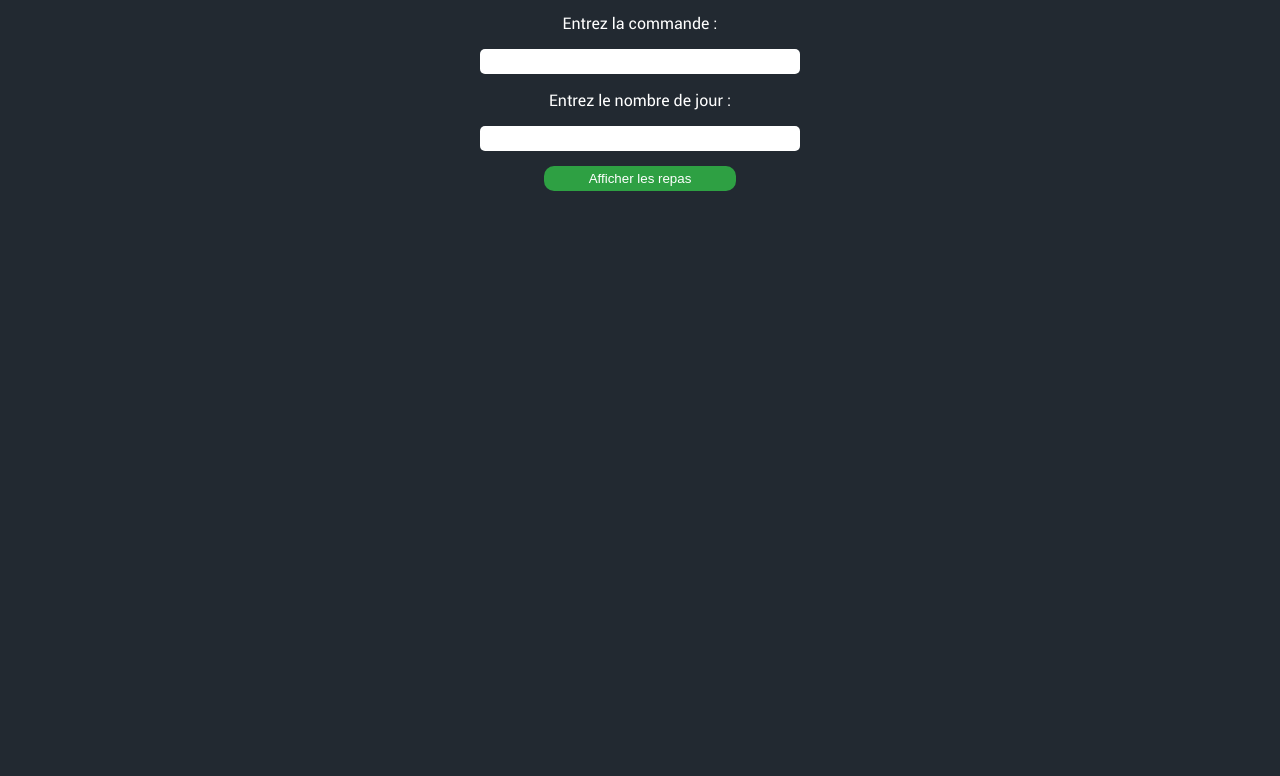
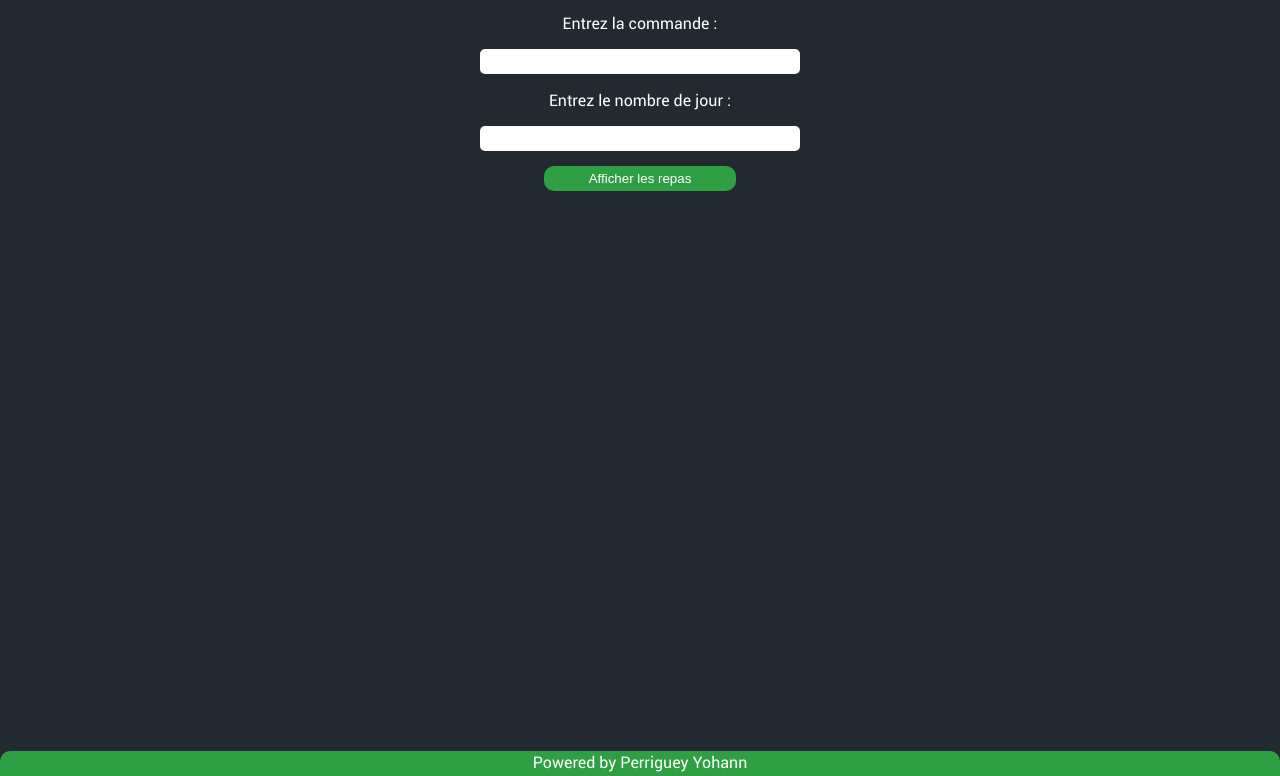
Before and after one commit to yohann-kevin/Triangle-du-miam, a website: page index.html in a window 1280 px wide. Shown: the part 98-874 px from the top of the page. Before the commit the page ends 800 px from the top, so only its background shows below. Drawn offline with Linux system fonts and the light colour scheme.

Commit message:
feat : add footer

```diff
--- a/src/main.js
+++ b/src/main.js
@@ -22,6 +22,9 @@ let btn = document.createElement("button");
 
 let triangleContainer = document.createElement("div");
 
+let footer = document.createElement("footer");
+let paraFooter = document.createElement("p");
+
 // initialise le programme et l'interface utilisateur
 function init() {
     header.id = "header";
@@ -45,6 +48,9 @@ function init() {
     btn.type = "submit";
     btn.textContent = "Afficher les repas";
     btn.id = "btnSubmit";
+
+    footer.id = "footer";
+    paraFooter.textContent = "Powered by Perriguey Yohann";
     display();
 }
 
@@ -60,6 +66,8 @@ function display() {
     section.appendChild(inputDay);
     section.appendChild(btnContainer);
     btnContainer.appendChild(btn);
+    body.appendChild(footer);
+    footer.appendChild(paraFooter);
 }
 
 // détecteur d'évenement au click sur le bouton afficher les repas
--- a/style/main.css
+++ b/style/main.css
@@ -128,3 +128,13 @@ body {
     margin-top: 10px;
     font-size: 1.2rem;
 }
+
+#footer {
+    width: 100%;
+    background-color: #2ea043;
+    height: 25px;
+    margin-top: 70vh;
+    text-align: center;
+    border-top-right-radius: 10px;
+    border-top-left-radius: 10px;
+}
```
